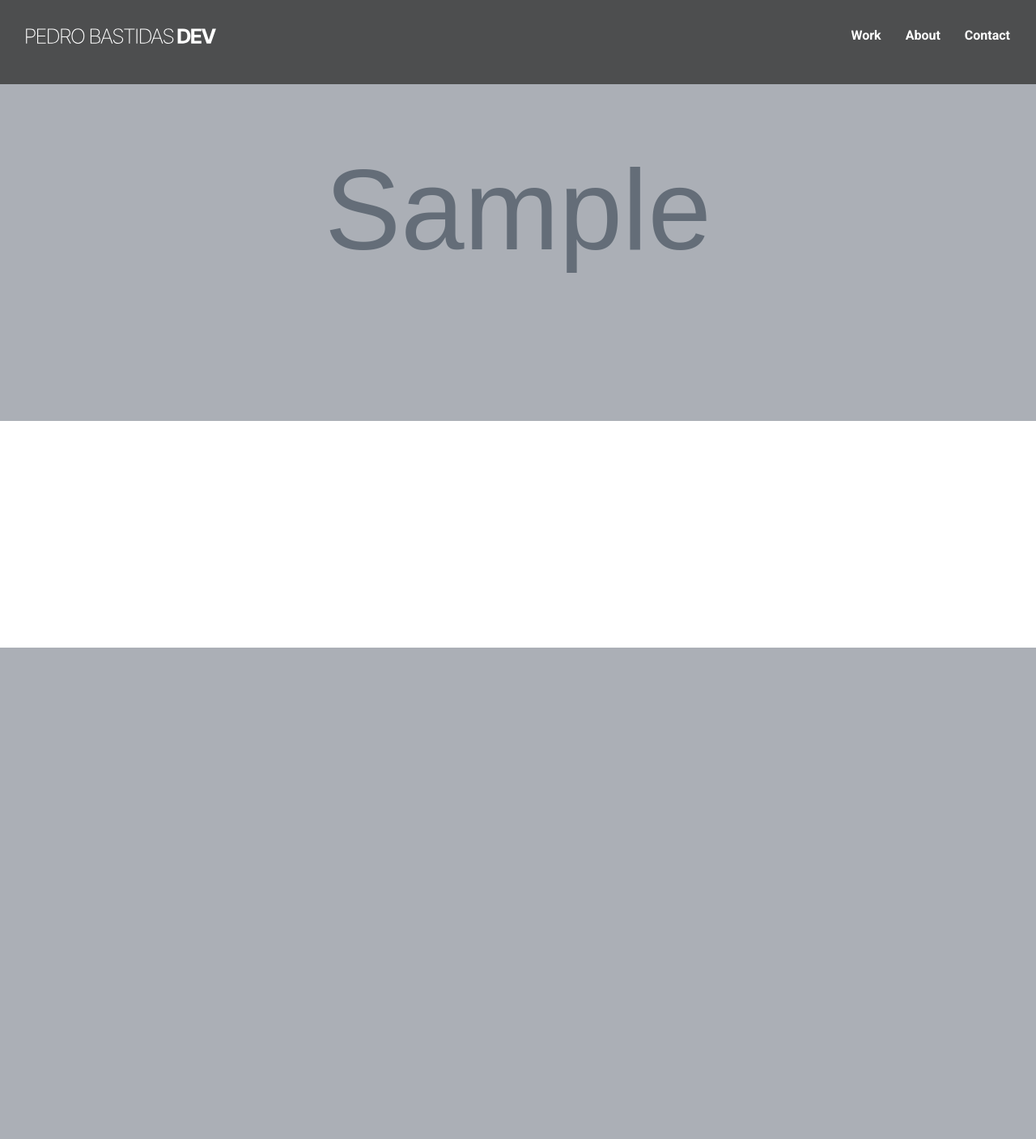
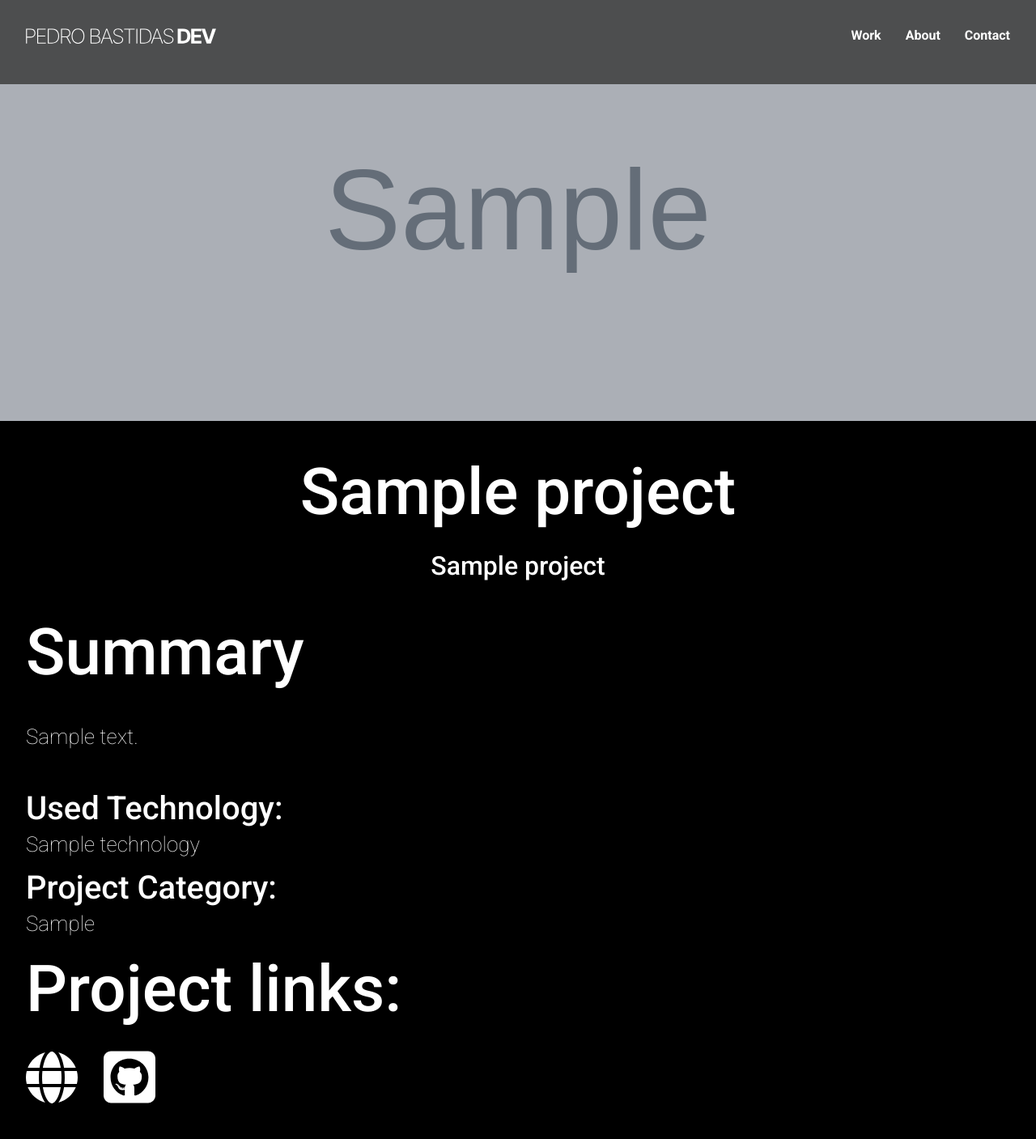
Before and after one commit to pedro092692/portfolio_2024, a Flask app: template app/templates/main/project.html in a window 1280 px wide. Shown: the whole page at 81% size. Before the commit the page ends 800 px from the top, so only its background shows below. Run offline with Flask 3, Linux system fonts and the light colour scheme; the template is opened without the code that fills it: most values are stand-ins (such as "Sample title", 1, 10 or a date in 2020); grey boxes marked "Sample" are stand-in pictures; some libraries are stand-ins or nearby versions.

Commit message:
add project summary section

```diff
--- a/app/static/css/main/project.css
+++ b/app/static/css/main/project.css
@@ -1,3 +1,4 @@
+/* hero section */
 .hero{
     height: 65vh;
     background: none;
@@ -25,3 +26,81 @@
     height: 100%;
     background: rgba(0, 0, 0, 0.2);
 }
+/* end hero section */
+
+
+/* project info section */
+.project-info{
+    display: flex;
+    flex-direction: column;
+    gap: 32px;
+    padding: 40px 32px;
+    background: black;
+}
+
+.project-details{
+    display: flex;
+    flex-direction: column;
+    align-items: center;
+    gap: 16px;
+    color: white;
+}
+
+.project-details a{
+    color: inherit;
+    text-decoration: none;
+}
+
+.project-details h1{
+    font-size: 80px;
+}
+
+.project-details h3{
+    font-size: 32px;
+}
+
+.project-info .project-summary{
+    display: flex;
+    flex-direction: column;
+    gap: 16px;
+    color: white;
+}
+
+.project-summary h2{
+    font-size: 80px;
+    letter-spacing: -5%;
+}
+
+.project-summary h2{
+    font-size: 80px;
+    letter-spacing: -5%;
+}
+
+.project-summary p{
+    line-height: 250%;
+    font-size: 26px;
+    font-weight: 200;
+}
+
+.project-summary .details{
+    display: flex;
+    flex-direction: column;
+    gap: 12px;
+}
+
+.project-summary .details p{
+    line-height: 5%;
+}
+
+.project-summary .sub{
+    font-size: 40px;
+}
+
+.project-summary .project-links{
+    display: flex;
+    gap: 32px;
+    align-items: center;
+}
+
+
+/* end project info section */
--- a/app/templates/main/project/project-info.html
+++ b/app/templates/main/project/project-info.html
@@ -0,0 +1,34 @@
+<div class="project-details">
+    {% if project.url %}
+        <a href="{{ project.url }}" target="_blank">
+            <h1>{{ project.title }}</h1>
+        </a>
+    {% else %}
+        <h1>{{ project.title }}</h1>
+    {% endif %}
+    <h3>{{ project.subtitle }}</h3>
+</div>
+
+<div class="project-summary">
+    <h2>Summary</h2>
+    <p>{{ project.summary }}</p>
+    <!-- deep details -->
+    <div class="details">
+        <h2 class="sub">Used Technology:</h2>
+        <p>{{ project.technology }}</p>
+        <h2 class="sub">Project Category:</h2>
+        <p>{{ project.work_category }}</p>
+    </div>
+    <!-- end  deep details -->
+    <h2>Project links:</h2>
+    <div class="project-links">
+        {% if project.url %}
+            <a href="{{ project.url }}" target="_blank">
+                <img src="{{ url_for('static', filename='img/globe.svg') }}" alt="globe img" width="64">
+            </a>
+        {% endif %}
+        <a href="{{ project.repository_url }}" target="_blank">
+            <img src="{{ url_for('static', filename='img/github.svg') }}" alt="github icon" width="64">
+        </a>
+    </div>
+</div>
```
Also changed, not shown: app/static/img/github.svg (added), app/static/img/globe.svg (added).
